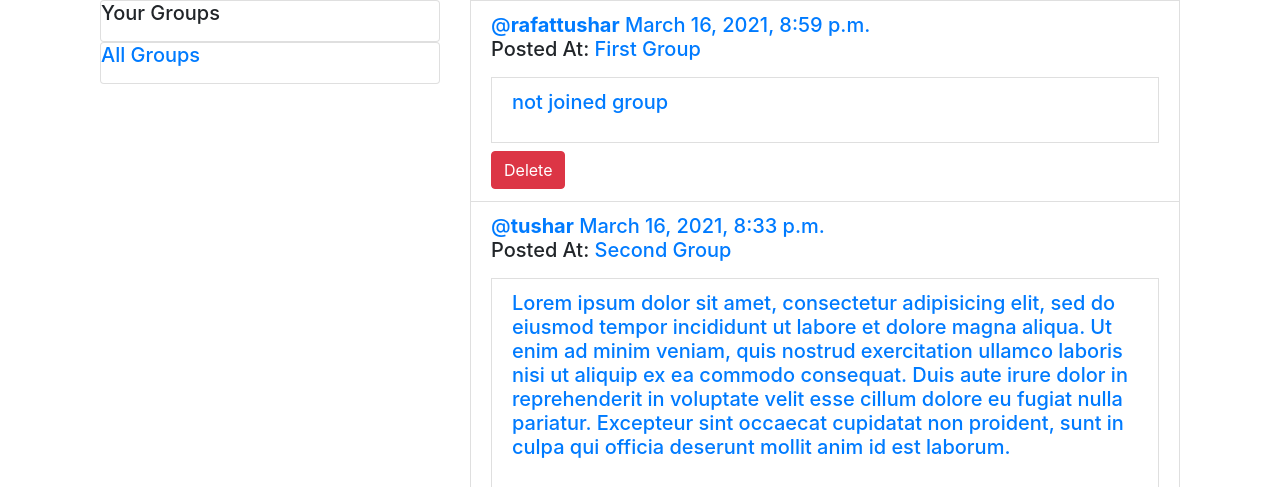
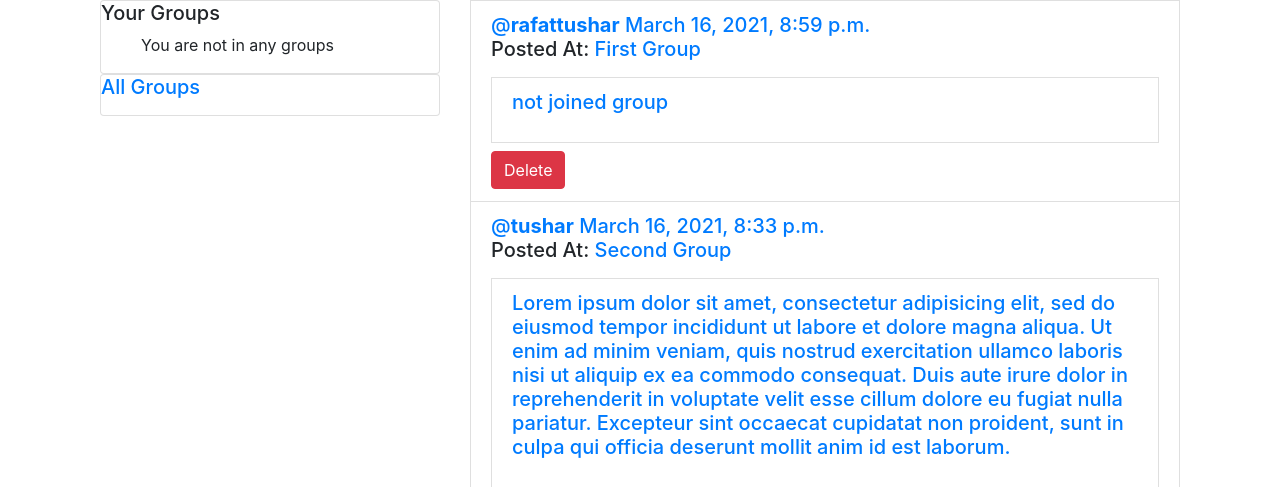
Before and after one commit to rafattu5har/social_site, a Django app: page /posts/ in a window 1280 px wide. Shown: the part 56-543 px from the top of the page. Run offline with Django 3.2, Linux system fonts and the light colour scheme; a user stored in the database is signed in; data comes from the database, SQL or seed files in the repository.

Commit message:
debugging post_list template in app 'posts'

```diff
--- a/social_site/posts/templates/posts/post_list.html
+++ b/social_site/posts/templates/posts/post_list.html
@@ -8,11 +8,15 @@
           <div class="content">
             <h5 class="title">Your Groups</h5>
             <ul class="list-unstyle">
-              {% for member_group in user.user_groups.all %}
-                <li class="group li-with-bullet">
-                  <a href="{% url 'groups:single' slug=member_group.group.slug %}">{{ member_group.group }}</a>
-                </li>
-              {% endfor %}
+              {% if user.user_groups.count == 0 %}
+                <p>You are not in any groups</p>
+              {% else %}
+                {% for member_group in user.user_groups.all %}
+                  <li class="group li-with-bullet">
+                    <a href="{% url 'groups:single' slug=member_group.group.slug %}">{{ member_group.group }}</a>
+                  </li>
+                {% endfor %}
+              {% endif %}
             </ul>
           </div>
         </div>
```
